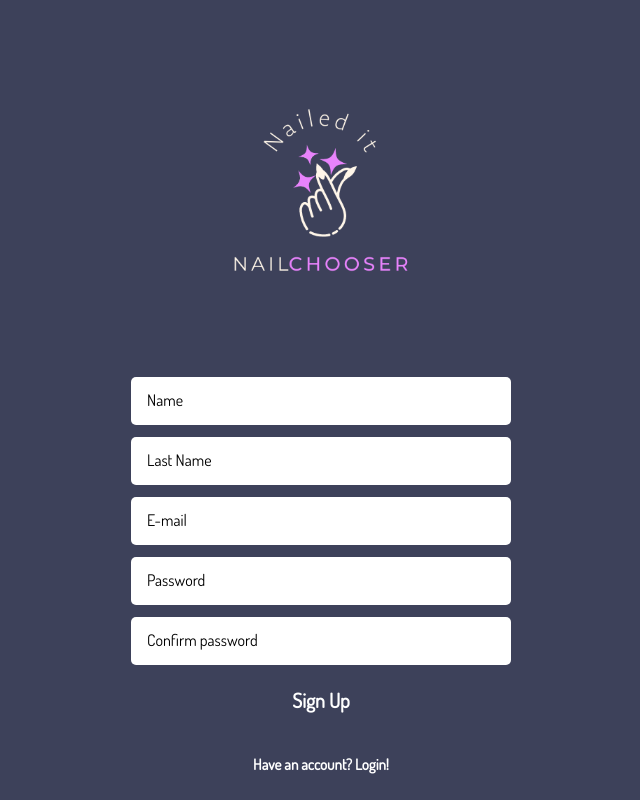
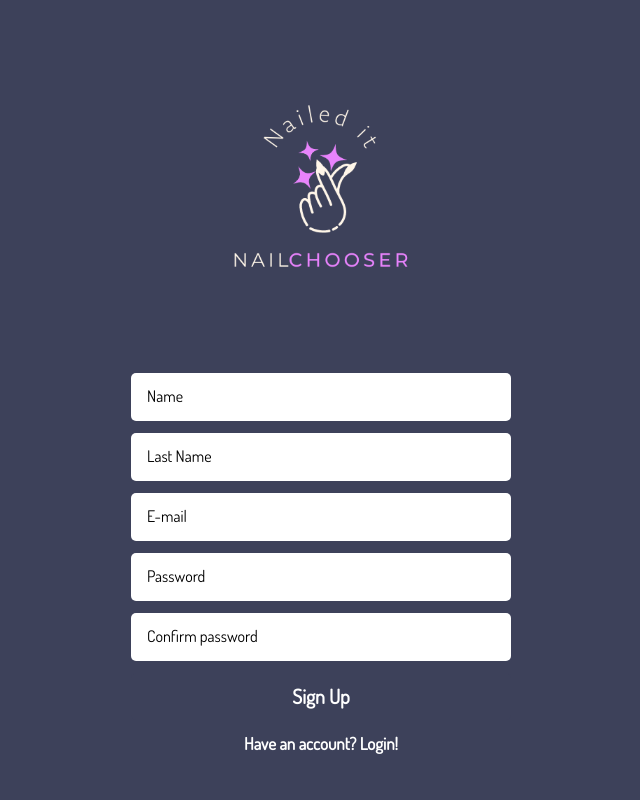
Before and after one commit to beldmoreira/nailed_it_front, a React (Create React App) app: page /signup in a window 1280 px wide. Shown: the whole page, without its empty margins (319-959 px from the left). Built offline with nearby package versions, Linux system fonts and the light colour scheme; the HTML template or start-up script is replaced by a standard one.

Commit message:
fix: adjusted a few properties

```diff
--- a/src/components/FormComponents.js
+++ b/src/components/FormComponents.js
@@ -1,5 +1,6 @@
 import styled from 'styled-components';
 import { Link } from 'react-router-dom';
+
 
 const Container = styled.div`
   display: flex;
@@ -7,7 +8,7 @@ const Container = styled.div`
   justify-content: center;
   align-items: center;
   align-self: ${(props) => props.alignSelf || 'initial'};
-  padding: 0px 25px;
+  padding: 0px 25px 25px;
   background: #3D415A;
   width: 100%;
   height: 100%;
@@ -23,7 +24,7 @@ const Form = styled.form`
   align-items: center;
   gap: 12px;
 
-  margin-bottom: 32px;
+  margin-bottom: 15px;
 
   @media (max-width: 700px) {
     width: 100%;
@@ -54,6 +55,9 @@ const Button = styled.button`
   cursor: pointer;
 
   width: 100%;
+  display: flex;
+  align-items: center;
+  justify-content: center;
 
   font-size: 20px;
   font-style: normal;
@@ -65,7 +69,7 @@ const Button = styled.button`
 
   padding: 12px;
   color: #FFF;
-  background: ##3D415A;
+  background-color: #3D415A;
   border-radius: 5px;
 `;
 
@@ -77,7 +81,7 @@ const StyledLink = styled(Link)`
   color: #FFF;
   font-style: normal;
   font-weight: bold;
-  font-size: 15px;
+  font-size: 17px;
   line-height: 18px;
 `;
 
```
